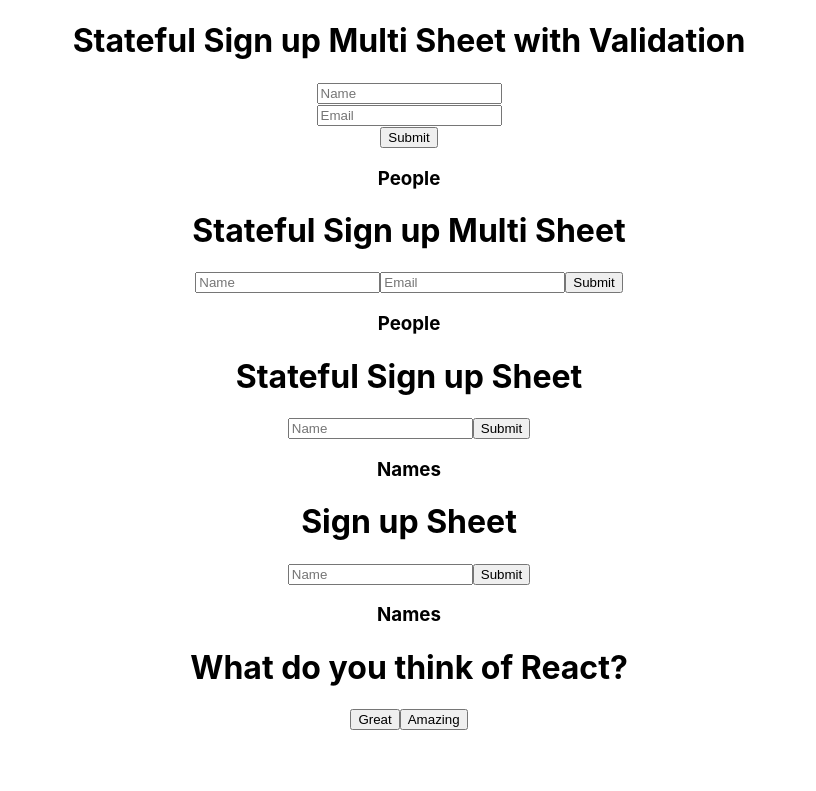
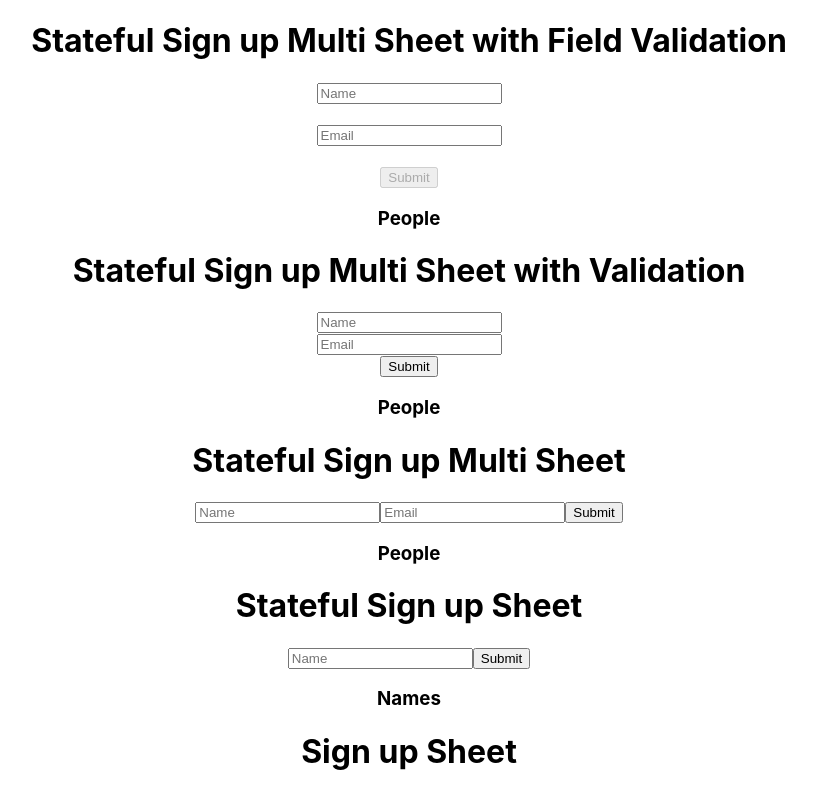
Before and after one commit to GriGriGore/my-forms-app, a React (Create React App) app: page / in a window 1280 px wide. Shown: the top 791 px of the page, without its empty margins (231-1047 px from the left). Built offline with nearby package versions, Linux system fonts and the light colour scheme.

Commit message:
Field Component Validation.

```diff
--- a/package.json
+++ b/package.json
@@ -3,6 +3,7 @@
   "version": "0.1.0",
   "private": true,
   "dependencies": {
+    "prop-types": "^15.7.2",
     "react": "^16.9.0",
     "react-dom": "^16.9.0",
     "react-scripts": "3.1.1",
--- a/src/App.js
+++ b/src/App.js
@@ -5,10 +5,12 @@
 import StateInput from "./js/StateInput";
 import StateInputMulti from "./js/StateInputMulti";
 import Validation from "./js/Validation";
+import FieldComponentValidation from "./js/FieldComponentValidation";
 
 function App() {
     return (
         <div className="App">
+            <FieldComponentValidation/>
             <Validation/>
             <StateInputMulti/>
             <StateInput/>
--- /dev/null
+++ b/src/js/FieldComponentValidation.js
@@ -0,0 +1,138 @@
+import React from 'react';
+import isEmail from 'validator/lib/isEmail';
+import PropTypes from 'prop-types';
+
+class FieldComponent extends React.Component {
+    static propTypes = {
+        placeholder: PropTypes.string,
+        name: PropTypes.string.isRequired,
+        value: PropTypes.string,
+        validate: PropTypes.func,
+        onChange: PropTypes.func.isRequired,
+    };
+
+    state = {
+        value: this.props.value,
+        error: false,
+    };
+
+    componentWillReceiveProps(nextProps) {
+        this.setState({value: nextProps.value});
+    }
+
+    onChange = (evt) => {
+        const name = this.props.name;
+        const value = evt.target.value;
+        const error = this.props.validate ? this.props.validate(value) : false;
+
+        this.setState({value, error});
+        this.props.onChange({name, value, error});
+    }
+
+    render() {
+        return (
+            <div>
+                <input
+                    placeholder={this.props.placeholder}
+                    value={this.state.value}
+                    onChange={this.onChange}
+                />
+                <span style={{color: 'red'}}>{this.state.error}</span>
+            </div>
+        );
+    }
+}
+
+export default class FieldComponentValidation extends React.Component {
+    static displayName = 'field multi-input-validation';
+    state = {
+        fields: {
+            name: '',
+            email: '',
+        },
+        fieldErrors: {},
+        people: [],
+    };
+    onInputChange = ({name, value, error}) => {
+        const fields = this.state.fields;
+        const fieldErrors = this.state.fieldErrors;
+
+        fields[name] = value;
+        fieldErrors[name] = error;
+        this.setState({fields, fieldErrors});
+    };
+    onFormSubmit = (evt) => {
+        const people = this.state.people;
+        const person = this.state.fields;
+
+        evt.preventDefault();
+
+        if (this.validate()) {
+            return;
+        }
+
+        this.setState({
+            people: people.concat(person),
+            fields: {
+                name: '',
+                email: '',
+            },
+        });
+
+        people.map((p, idx) =>
+            console.log(`${p.name} (${p.email}) - ${idx}`));
+    };
+
+    validate = () => {
+        const person = this.state.fields;
+        const fieldErrors = this.state.fieldErrors;
+        const errMessages = Object.keys(fieldErrors)
+            .filter((k) => fieldErrors[k]);
+
+        if(!person.name) return true;
+        if(!person.email) return true;
+        if(errMessages.length) return true;
+
+        return false;
+    };
+
+    render() {
+        return (
+            <div>
+                <h1>Stateful Sign up Multi Sheet with Field Validation</h1>
+                <form onSubmit={this.onFormSubmit}>
+                    <FieldComponent
+                        placeholder='Name'
+                        name='name'
+                        value={this.state.fields.name}
+                        onChange={this.onInputChange}
+                        validate={(val) => (val ? false : 'Name required')}
+                    />
+                    <span style={{color: 'red'}}>{this.state.fieldErrors.name}</span>
+
+                    <br/>
+
+                    <FieldComponent
+                        placeholder='Email'
+                        name='email'
+                        value={this.state.fields.email}
+                        onChange={this.onInputChange}
+                        validate={(val) => (isEmail(val) ? false : 'Invalid email')}
+                    />
+                    <span style={{color: 'red'}}>{this.state.fieldErrors.email}</span>
+
+                    <br/>
+
+                    <input type='submit' disabled={this.validate()}/>
+                </form>
+                <div>
+                    <h3>People</h3>
+                    <ul>
+                        {this.state.people.map(({name, email}, idx) =>
+                            <li key={idx}>{name} ({email})</li>)}
+                    </ul>
+                </div>
+            </div>
+        );
+    }
+}
```
